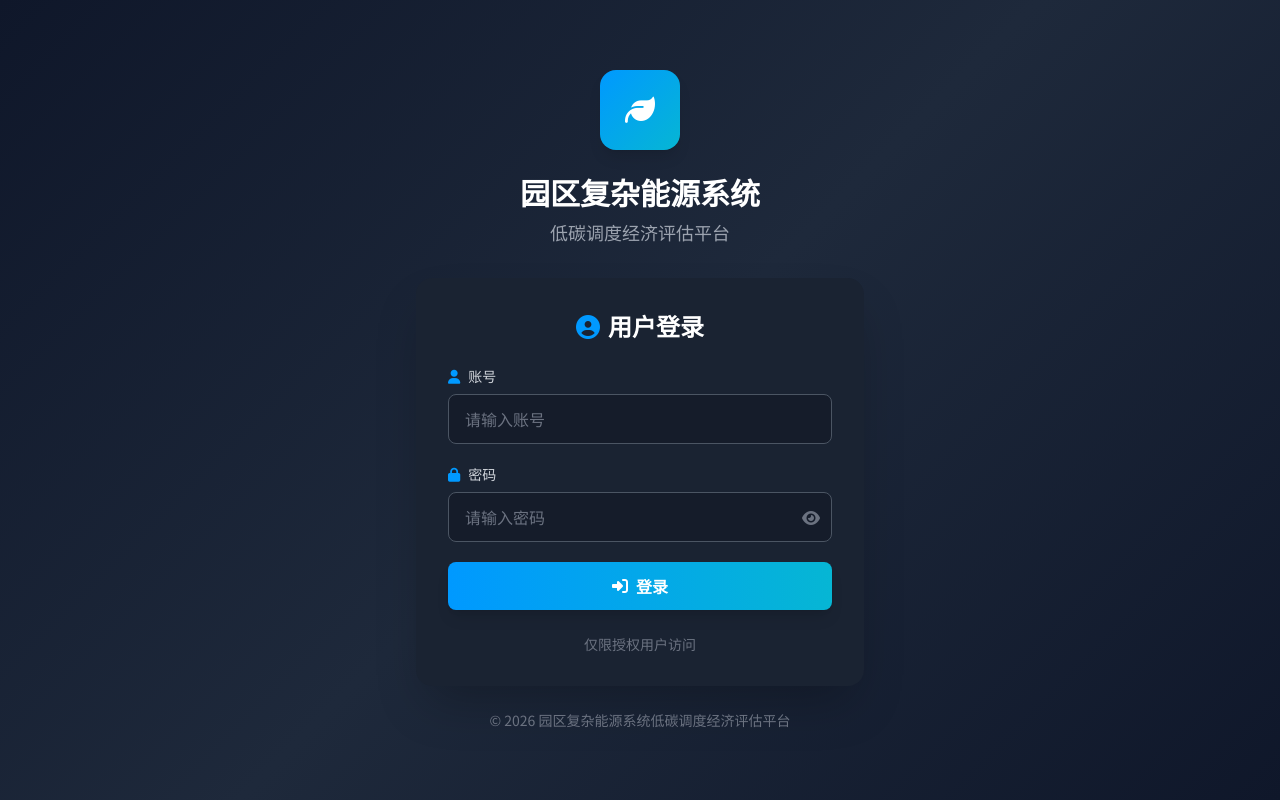
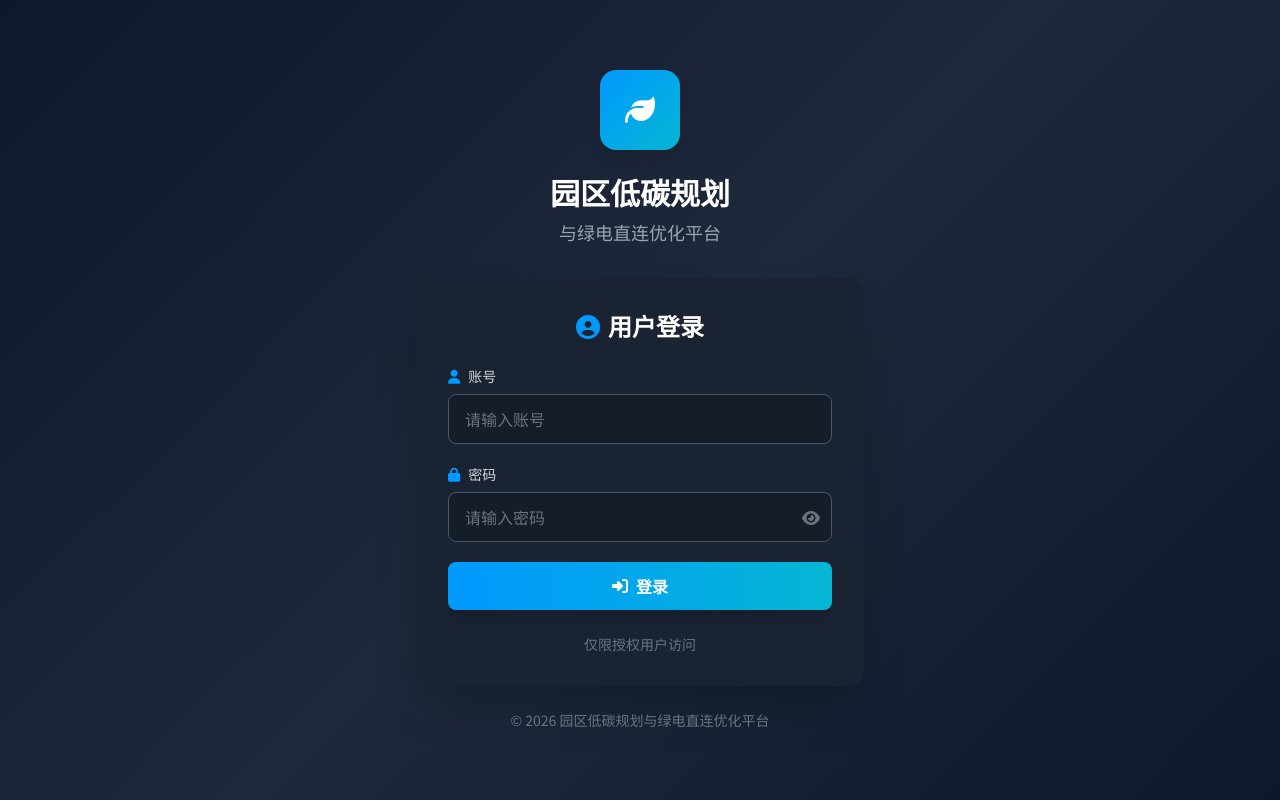
Before and after one commit to Songts123/PIES_Economic-Evaluation-Low-carbon-Dispatch, a plain HTML site: page index.html in a window 1280 px wide. Drawn offline with nearby package versions, Linux system fonts and the light colour scheme.

Commit message:
Update title and headings for low-carbon platform

```diff
--- a/index.html
+++ b/index.html
@@ -3,7 +3,7 @@
 <head>
     <meta charset="UTF-8">
     <meta name="viewport" content="width=device-width, initial-scale=1.0">
-    <title>园区复杂能源系统低碳调度经济评估软件 - 登录</title>
+    <title>园区低碳规划与绿电直连优化平台 - 登录</title>
     <script src="https://cdn.tailwindcss.com"></script>
     <link rel="stylesheet" href="https://cdnjs.cloudflare.com/ajax/libs/font-awesome/6.4.0/css/all.min.css">
     <script>
@@ -127,8 +127,8 @@
             <div class="inline-flex items-center justify-center w-20 h-20 rounded-2xl bg-gradient-to-br from-primary-500 to-cyan-500 mb-6 shadow-lg">
                 <i class="fas fa-leaf text-white text-3xl"></i>
             </div>
-            <h1 class="text-3xl font-bold text-white mb-2">园区复杂能源系统</h1>
-            <p class="text-gray-400 text-lg">低碳调度经济评估平台</p>
+            <h1 class="text-3xl font-bold text-white mb-2">园区低碳规划</h1>
+            <p class="text-gray-400 text-lg">与绿电直连优化平台</p>
         </div>
 
         <div class="bg-dark-200 rounded-2xl p-8 shadow-2xl login-card">
@@ -198,7 +198,7 @@
         </div>
 
         <div class="text-center mt-6 text-gray-500 text-sm login-card">
-            <p>© 2026 园区复杂能源系统低碳调度经济评估平台</p>
+            <p>© 2026 园区低碳规划与绿电直连优化平台</p>
         </div>
     </div>
 
```
